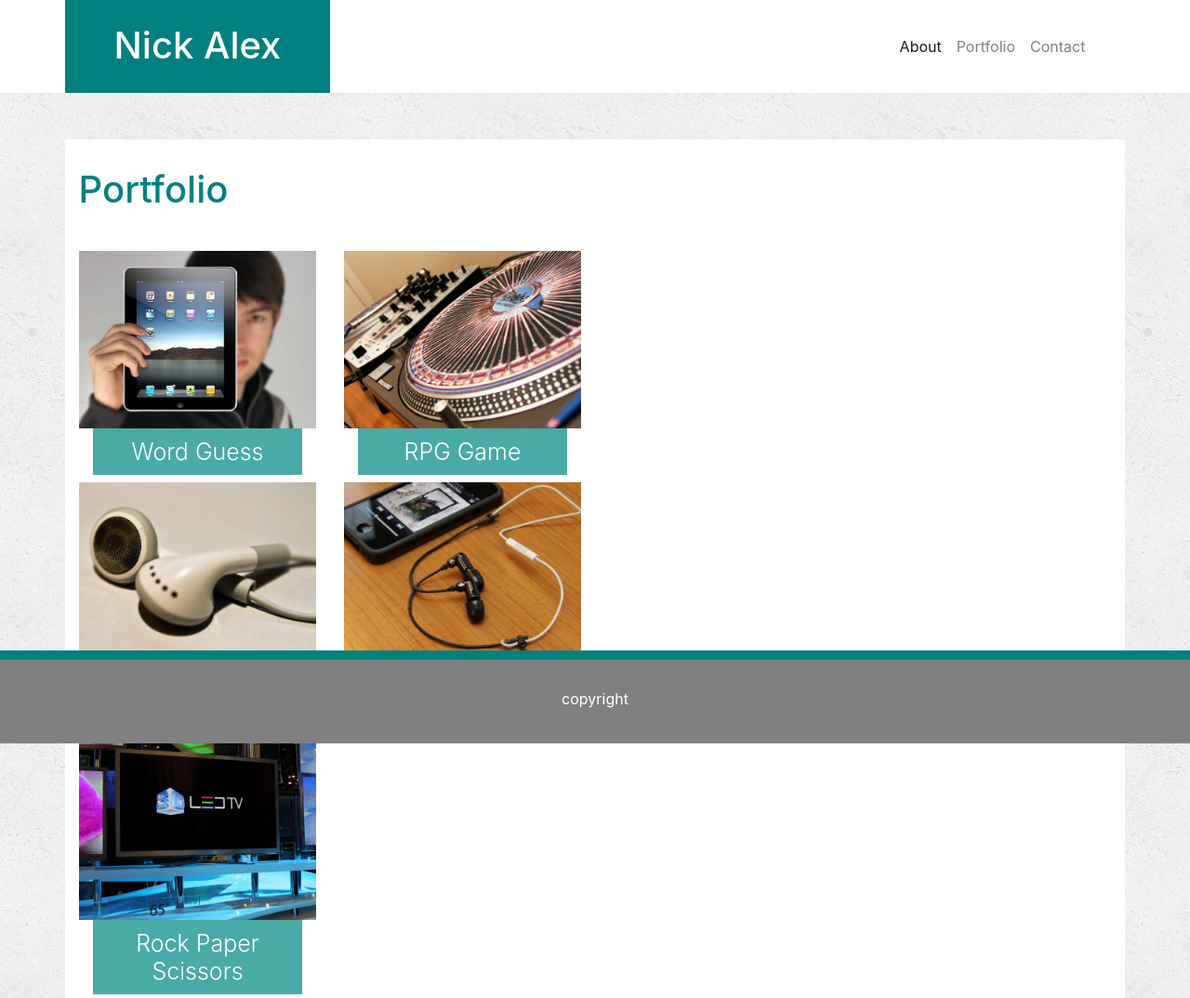
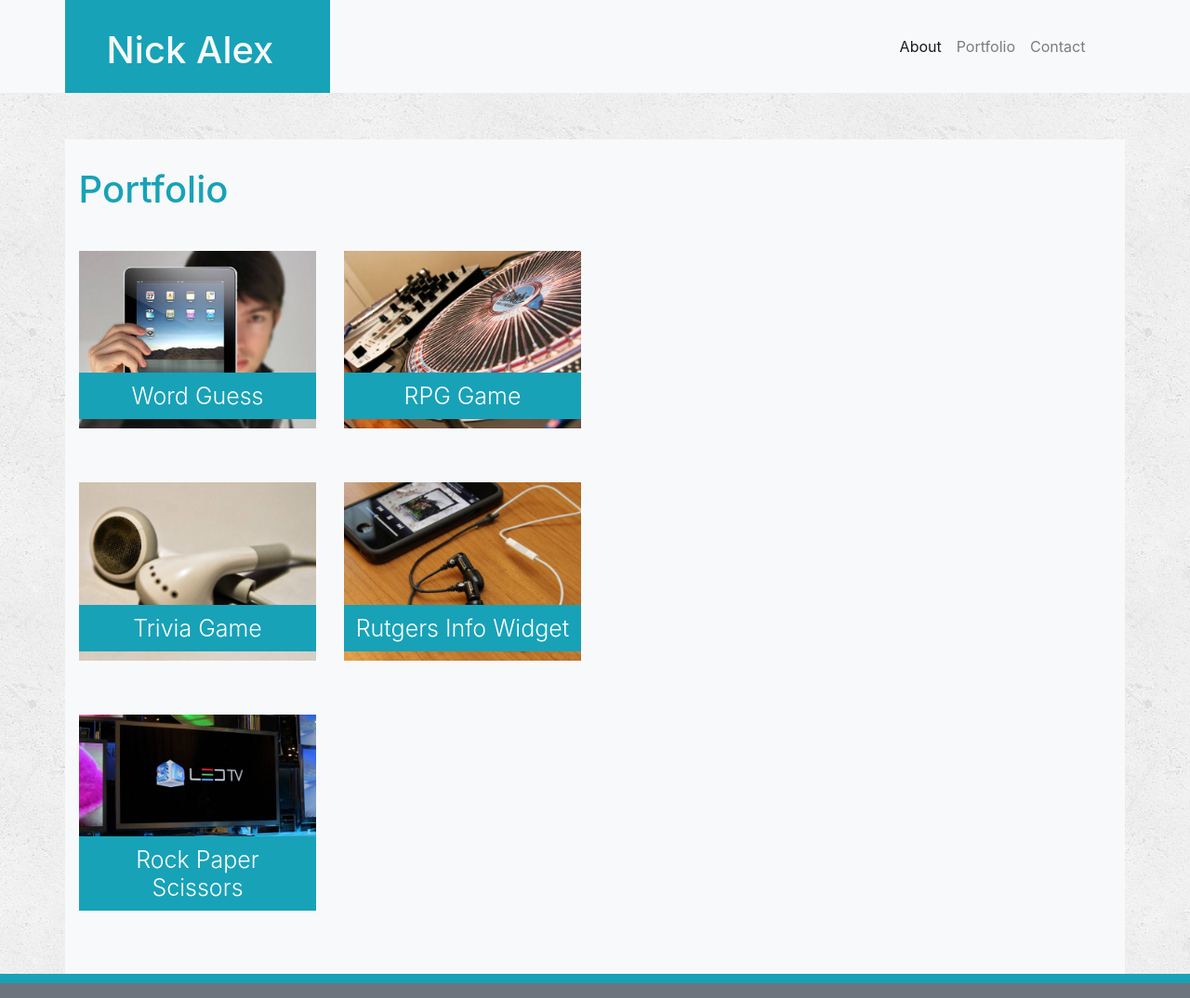
Before and after one commit to smiley-coyote/Bootstrap-Portfolio, a plain HTML site: page portfolio.html in a window 1280 px wide. Shown: the top 1074 px of the page at 93% size. Drawn offline with nearby package versions, Linux system fonts and the light colour scheme.

Commit message:
completed

```diff
--- a/portfolio.html
+++ b/portfolio.html
@@ -6,54 +6,16 @@
     <meta http-equiv="X-UA-Compatible" content="ie=edge">
     <link rel="stylesheet" href="https://stackpath.bootstrapcdn.com/bootstrap/4.1.1/css/bootstrap.min.css" integrity="sha384-WskhaSGFgHYWDcbwN70/dfYBj47jz9qbsMId/iRN3ewGhXQFZCSftd1LZCfmhktB" crossorigin="anonymous">
     <title>Portfolio - Nick Alex</title>
-    <style>
-body {
-    background-image: url("assets/images/concrete_seamless.png");
-    overflow:scroll;
-}
 
-p {
-    line-height: 30px;
-}
-@media only screen and (max-width: 600px) {
-  .container {
-    width: 480px;
-  }
-}
-
-.row h3 {
-  font-size:25px;
-  font-weight: 300;
-  line-height: 30px;
-  background: #4aaaa5;
-  width: 100%;
-  color: white;
-  text-align: center;
-  padding: 10px;
-
-  /*
-  position: absolute;
-  bottom: 20px;
-  width: 100%;
-  padding: 15px;
-  margin-bottom: 0;
-  color: #fff;
-  text-align: center;
-  background: #4aaaa5;
-  border-bottom: 0;
-  */
-}
-
-
-    </style>
 </head>
 <body>
-    <!--Header-->
-    <div class="container-full" style="background:white;width:100%;margin:0 auto">
-        <div class="container" style="background:white">
+    <!--Header start -->
+    <div class="container-full bg-light" style="width:100%;margin:0 auto">
+        <div class="container bg-light">
             <div class="row">
-                <div class="col-lg-3 col-md-4 col-sm-12 d-inline-flex justify-content-center" style="color:white;background:teal;height:100px;padding:25px">
-                    <h1>Nick Alex</h1>
+              <!-- logo -->
+                <div class="col-lg-3 col-md-4 col-sm-12 d-inline-flex justify-content-center bg-info" style="color:white;height:100px;padding:25px">
+                  <a class="navbar-brand text-light" href="index.html"><h1>Nick Alex</h1></a>
                 </div>
                 <!-- nav links -->
                 <div class="col-lg-3 col-md-4 col-sm-12 col-12 d-inline-flex justify-content-center ml-auto" style="height:100px">
@@ -72,42 +34,61 @@ p {
             </div>
         </div>
     </div>
-    <!--main body-->
-    <div class="container" style="background:white;height:auto;margin: 50px auto 150px auto">
-            <!-- header row -->
+    <!-- Header end -->
+
+    <!--main body start-->
+        <div class="container bg-light" style="height:auto;margin-top:50px">
+              <!-- heading row -->
               <div class="row">
                   <div class="col-lg-2 col-md-3 col-sm-12 col-12 d-inline-flex justify-content-center" style="height:100px;padding:30px;margin-bottom:20px">
-                    <h1 style="color:teal">Portfolio</h1>
+                      <h1 class="text-info">Portfolio</h1>
                   </div>
               </div>
               <!-- portfolio images -->
               <div class="row">
-                  <div class="col-md-3 col-lg-3 col-sm-12 col-12 justify-content-center">
+                    <div class="col-md-3 col-lg-3 col-sm-12 col-12">
+                      <img class="img-fluid img-responsive" src="assets/images/technics-q-c-640-480-1.jpg">
+                      <!--sub row for h3 -->
+                      <div class="row">
+                      <!-- sub column for h3-->
+                        <div class="col-lg-12" style="position:relative;bottom:60px">
+                          <h3>Word Guess</h3>
 
-                    <img src="assets/images/technics-q-c-640-480-1.jpg" style="width:100%;height:auto">
-                    <div class="col-lg-12">
-                      <h3>Word Guess</h3>
+                        </div>
+
                       </div>
                     </div>
 
                   <div class="col-md-3 col-lg-3 col-sm-12 col-12 justify-content-center">
                       <img src="assets/images/technics-q-c-640-480-2.jpg" style="width:100%;height:auto">
-                    <div class="col-lg-12">
+                      <!--sub row for h3 -->
+                      <div class="row">
+                        <!-- sub column for h3-->
+                        <div class="col-lg-12" style="position:relative;bottom:60px">
                           <h3>RPG Game</h3>
+                        </div>
                       </div>
                     </div>
               </div>
               <div class="row">
                 <div class="col-md-3">
                   <img src="assets/images/technics-q-c-640-480-5.jpg" style="width:100%;height:auto">
-                <div class="col-lg-12">
+                   <!--sub row for h3 -->
+                  <div class="row">
+                    <!-- sub column for h3-->
+                    <div class="col-lg-12" style="position:relative;bottom:60px">
                       <h3>Trivia Game</h3>
+                    </div>
                   </div>
                 </div>
                 <div class="col-md-3">
                     <img src="assets/images/technics-q-c-640-480-7.jpg" style="width:100%;height:auto">
-                  <div class="col-lg-12">
+                    <!-- sub row for h3 -->
+                    <div class="row">
+                      <!-- sub column for h3-->
+                      <div class="col-lg-12" style="position:relative;bottom:60px">
                         <h3>Rutgers Info Widget</h3>
+                      </div>
                     </div>
                   </div>
 
@@ -116,8 +97,11 @@ p {
               <div class="row">
                 <div class="col-md-3">
                   <img src="assets/images/technics-q-c-640-480-9.jpg" style="width:100%;height:auto">
-                <div class="col-lg-12">
+                  <!--sub row for h3 -->
+                  <div class="row">
+                    <div class="col-lg-12" style="position:relative;bottom:60px">
                       <h3>Rock Paper Scissors</h3>
+                    </div>
                   </div>
                 </div>
               </div>
@@ -126,16 +110,40 @@ p {
 
 
       </div>
+    <!-- main body end -->
 
-    <!-- footer -->
-    <div class="fixed-bottom">
+
+    <!-- footer start -->
+
         <div class="container-full">
             <div class="row">
-                <div class="col-lg-12" style="color:white;background:gray;height:100px;border-top: 10px solid teal;text-align: center; padding-top:30px">
-                    copyright
+                <div class="col-lg-12 bg-secondary" style="color:white;height:100px;border-top: 10px solid #17a2b8;text-align: center; padding-top:30px">
+                    Copyright &copy;
                 </div>
             </div>
         </div>
-    </div>
+   <!-- footer end -->
+
+<!-- css -->
+<style>
+    body {
+        background-image: url("assets/images/concrete_seamless.png");
+        overflow:scroll;
+    }
+
+    p {
+        line-height: 30px;
+    }
+    .row h3 {
+      font-size:25px;
+      font-weight: 300;
+      line-height: 30px;
+      color: white;
+      text-align: center;
+      padding: 10px;
+      background-color:#17a2b8;
+
+    }
+</style>
 </body>
 </html>
```
Also changed, not shown: contact.html (+31 -37 lines), index.html (+12 -17 lines). Lines whose indentation alone changed are shown as unchanged.
